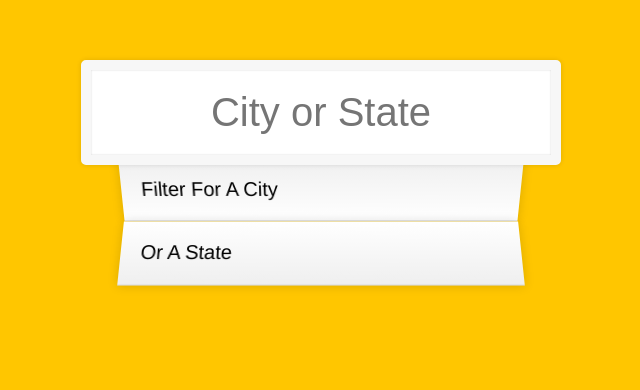
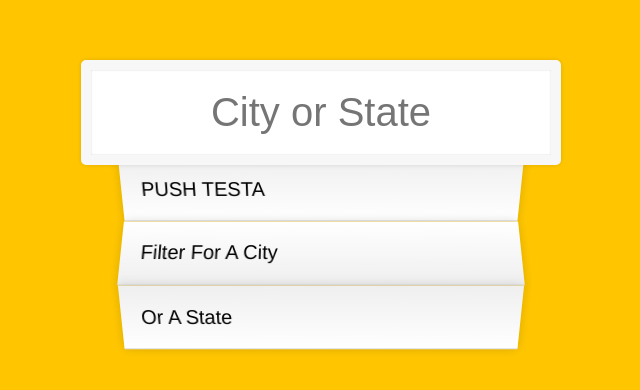
Before and after one commit to WolfOvs/jsforfun, a plain HTML site: page Type Ahead/index-START.html in a window 1280 px wide. Shown: the whole page, without its empty margins (319-959 px from the left). Drawn offline with Linux system fonts and the light colour scheme.

Commit message:
test push ago

```diff
--- a/Type Ahead/index-START.html
+++ b/Type Ahead/index-START.html
@@ -10,8 +10,9 @@
   <form class="search-form">
     <input type="text" class="search" placeholder="City or State">
     <ul class="suggestions">
-      <li>Filter for a city</li>
-      <li>or a state</li>
+		<li>PUSH TESTA</li>
+		<li>Filter for a city</li>
+		<li>or a state</li>
     </ul>
   </form>
 <script>
```
